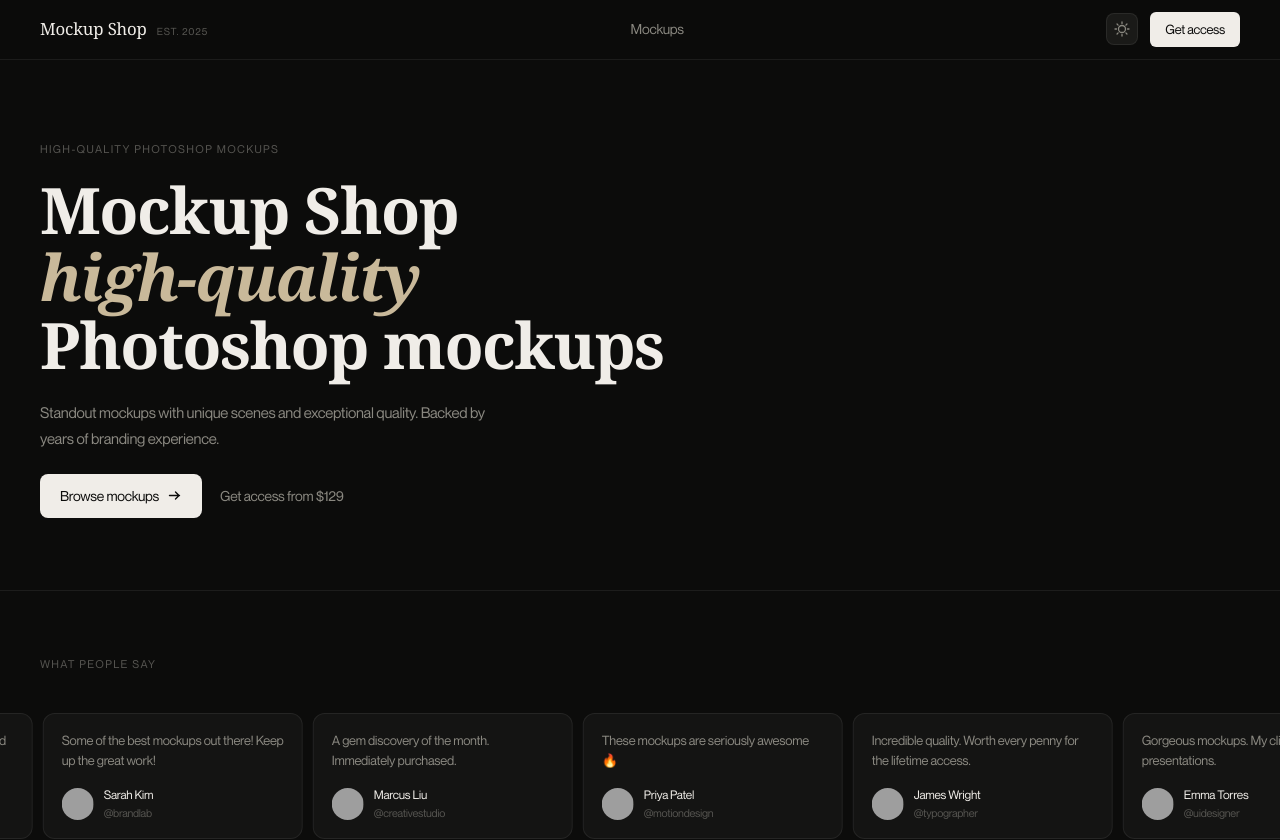
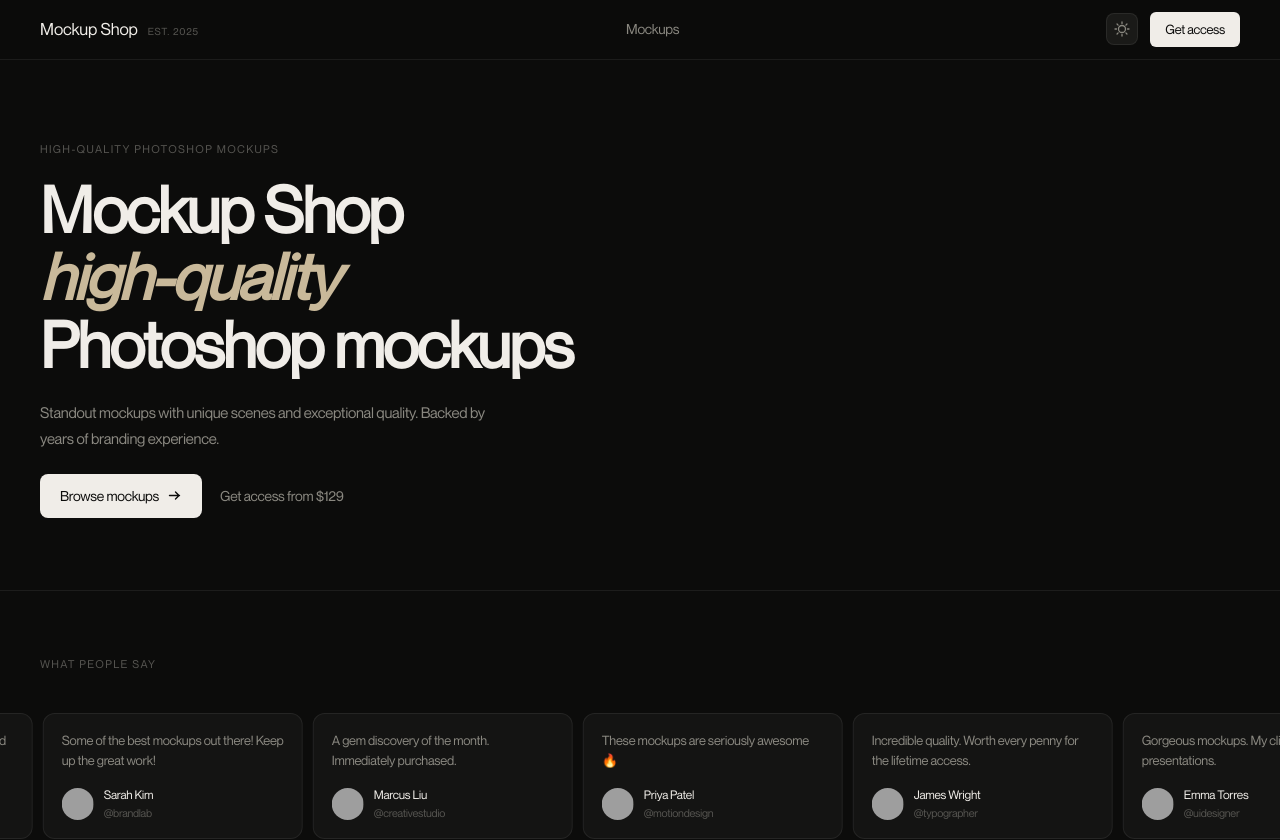
Before and after one commit to GrafikJAM/mockupshop, a Next.js app: page / in a window 1280 px wide. Shown: the top 840 px of the page. Built offline with nearby package versions, Linux system fonts and the light colour scheme; no server answers; the database is empty; grey boxes are pictures that could not be loaded.

Commit message:
Update globals.css

```diff
--- a/src/app/globals.css
+++ b/src/app/globals.css
@@ -24,7 +24,7 @@
   --cta-text: #0c0c0b;
   --nav-bg: rgba(12,12,11,0.88);
   --shadow: 0 2px 16px rgba(0,0,0,0.35);
-  --font-display: 'DM Serif Display', Georgia, serif;
+  --font-display: 'NeueMontreal', system-ui, sans-serif;
   --font-body: 'NeueMontreal', system-ui, sans-serif;
   --radius: 8px;
   --radius-lg: 16px;
```
